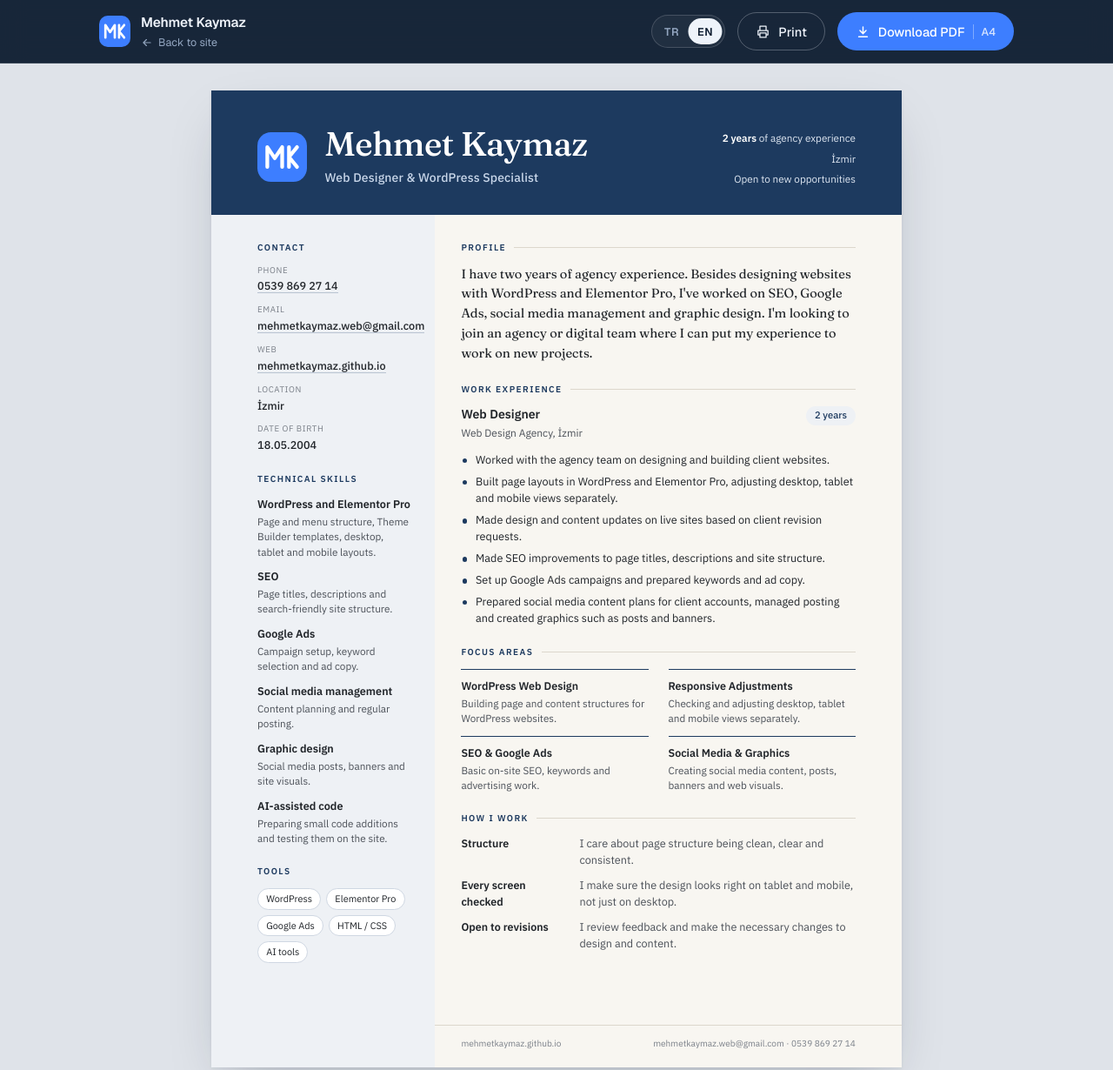
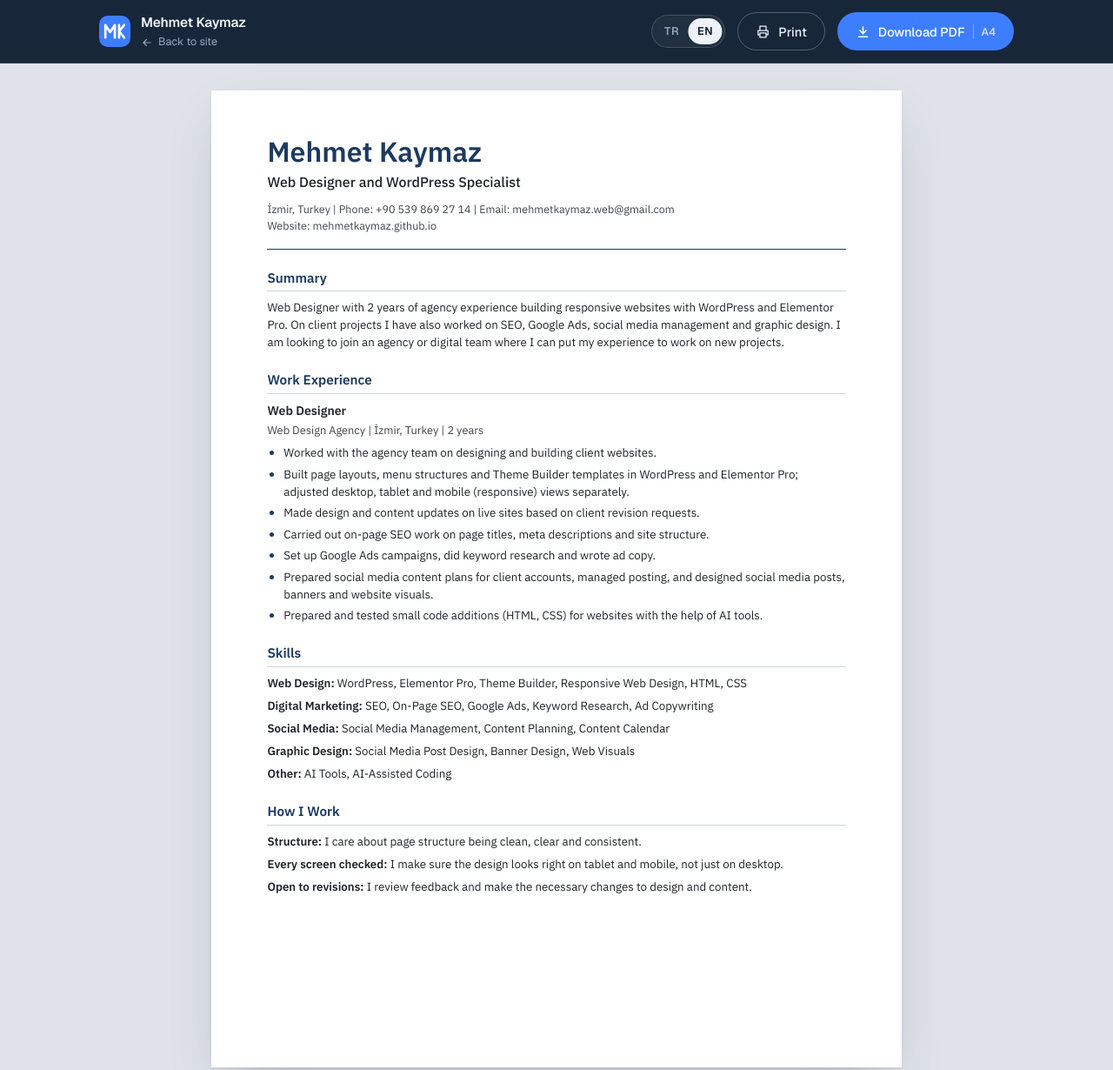
Before and after one commit to mehmetkaymaz/mehmetkaymaz.github.io, a plain HTML site: page en/cv/mehmet-kaymaz-cv.html in a window 1280 px wide. Shown: the top 1230 px of the page at 87% size. Drawn offline with nearby package versions, Linux system fonts and the light colour scheme.

Commit message:
İngilizce CV'yi ATS uyumlu hale getir
Co-Authored-By: Claude Opus 5.5 <noreply@anthropic.com>

```diff
--- a/en/cv/mehmet-kaymaz-cv.html
+++ b/en/cv/mehmet-kaymaz-cv.html
@@ -8,21 +8,24 @@
 <link rel="icon" href="../../img/logo.svg" type="image/svg+xml">
 <link rel="preconnect" href="https://fonts.googleapis.com">
 <link rel="preconnect" href="https://fonts.gstatic.com" crossorigin>
-<link href="https://fonts.googleapis.com/css2?family=Fraunces:opsz,wght@9..144,400;9..144,500;9..144,600&family=IBM+Plex+Sans:ital,wght@0,400;0,500;0,600;1,400&family=Geist:wght@400;500;600&display=swap" rel="stylesheet">
+<link href="https://fonts.googleapis.com/css2?family=IBM+Plex+Sans:ital,wght@0,400;0,500;0,600;1,400&family=Geist:wght@400;500;600&display=swap" rel="stylesheet">
 <style>
   /* ------------------------------------------------------------
-     Renk ve ölçü ayarları — tüm tasarım buradan yönetilir
+     ATS-FRIENDLY CV
+     - Single column: reading order in the PDF = visual order
+     - Standard section headings (Summary, Work Experience, Skills)
+     - No letter-spacing on headings (so ATS doesn't split words)
+     - Ligatures off (so "fi", "fl" etc. extract as plain letters)
+     - No images, tables, icons or columns; everything is plain text
      ------------------------------------------------------------ */
   :root {
-    --paper: #f8f6f1;      /* kırık beyaz kâğıt */
-    --ink: #1f2328;        /* metin */
-    --ink-soft: #4b5058;   /* ikincil metin */
-    --muted: #7b8089;      /* etiketler */
-    --rule: #dcd7cc;       /* ince çizgiler */
-    --accent: #1d3a5f;     /* koyu mavi vurgu (CV) */
-    --tint: #eef1f5;       /* yan sütun zemini */
+    --paper: #ffffff;
+    --ink: #1f2328;
+    --ink-soft: #3f444b;
+    --muted: #6b7079;
+    --rule: #cfd6df;
+    --accent: #1d3a5f;
 
-    /* üst çubuk — sitenin renkleri */
     --night: #0b1a2e;
     --snow: #eef3fa;
     --fog: #93a6c0;
@@ -30,28 +33,26 @@
     --blue-deep: #1f5bd6;
     --line-d: rgba(238, 243, 250, .14);
 
-    --serif: "Fraunces", Georgia, "Times New Roman", serif;
     --sans: "IBM Plex Sans", "Segoe UI", Arial, sans-serif;
     --ui: "Geist", "Segoe UI", Arial, sans-serif;
 
     --page-w: 210mm;
     --page-h: 297mm;
-    --pad-x: 14mm;
-    --aside-w: 68mm;
+    --pad-x: 17mm;
+    --pad-y: 14mm;
   }
 
   * { box-sizing: border-box; margin: 0; padding: 0; }
   html { background: #dfe3e9; }
   body {
-    font-family: var(--sans); font-size: 9.5pt; line-height: 1.52; color: var(--ink);
+    font-family: var(--sans); font-size: 10pt; line-height: 1.5; color: var(--ink);
+    font-variant-ligatures: none; font-feature-settings: "liga" 0, "clig" 0;
     -webkit-font-smoothing: antialiased; padding: 104px 0 64px;
   }
   a { color: inherit; text-decoration: none; }
   :focus-visible { outline: 2px solid var(--blue); outline-offset: 3px; border-radius: 6px; }
 
-  /* ------------------------------------------------------------
-     Üst çubuk (ekranda görünür, baskıda/PDF'te gizlenir)
-     ------------------------------------------------------------ */
+  /* Top bar (on screen only, hidden in print/PDF) */
   .bar {
     position: fixed; inset: 0 0 auto 0; z-index: 10;
     background: rgba(11, 26, 46, .94); color: var(--snow);
@@ -101,7 +102,7 @@
   .btn-pdf:hover svg { animation: nudge .5s ease; }
   @keyframes nudge { 50% { transform: translateY(2px); } }
 
-  /* Düzenleme araçları — yalnızca adresin sonuna ?duzenle eklenince görünür */
+  /* Edit tools — visible only with ?duzenle in the address */
   .edit-tools { display: none; align-items: center; gap: 10px; }
   body.can-edit .edit-tools { display: flex; }
   .edit-tools .status { font-size: 12.5px; color: var(--fog); }
@@ -110,128 +111,64 @@
   .edit-tools button[aria-pressed="true"] { background: var(--snow); color: var(--night); }
   body.editing .page [contenteditable="true"]:focus { outline: 1px dashed var(--accent); outline-offset: 2px; }
 
-  /* ------------------------------------------------------------
-     A4 sayfa
-     ------------------------------------------------------------ */
+  /* A4 page — single column */
   .page {
-    position: relative; width: var(--page-w); min-height: var(--page-h); margin: 0 auto;
-    background: linear-gradient(90deg, var(--tint) var(--aside-w), var(--paper) 0); box-shadow: 0 2px 4px rgba(11,26,46,.06), 0 24px 60px -20px rgba(11,26,46,.25);
-    display: grid; grid-template-rows: auto 1fr auto;
+    width: var(--page-w); min-height: var(--page-h); margin: 0 auto;
+    padding: var(--pad-y) var(--pad-x);
+    background: var(--paper);
+    box-shadow: 0 2px 4px rgba(11,26,46,.06), 0 24px 60px -20px rgba(11,26,46,.25);
   }
 
-  /* Üst bölüm: koyu mavi bant */
-  .masthead {
-    display: grid; grid-template-columns: 1fr auto; gap: 6mm; align-items: end;
-    padding: 11mm var(--pad-x) 8.5mm; background: var(--accent); color: #fff;
-  }
-  .masthead .who { display: flex; align-items: center; gap: 5.5mm; }
-  .masthead .mark { width: 15mm; height: 15mm; flex: none; }
-  .masthead h1 { font: 500 29pt/1 var(--serif); letter-spacing: -.015em; }
-  .masthead .role { margin-top: 2.6mm; font-size: 10.5pt; font-weight: 500; letter-spacing: .01em; color: #c9d7ea; }
-  .facts { list-style: none; display: grid; gap: 1.6mm; text-align: right; font-size: 8.8pt; color: #dfe7f2; }
-  .facts b { font-weight: 600; color: #fff; }
+  .head { padding-bottom: 4.5mm; border-bottom: 1.2pt solid var(--accent); }
+  .head h1 { font-size: 24pt; line-height: 1.1; font-weight: 600; color: var(--accent); }
+  .head .role { margin-top: 1.4mm; font-size: 12pt; font-weight: 500; color: var(--ink); }
+  .head .contact { margin-top: 2.6mm; font-size: 9.4pt; color: var(--ink-soft); }
+  .head .contact a { color: var(--ink-soft); }
 
-  /* İki sütun */
-  .body { display: grid; grid-template-columns: var(--aside-w) 1fr; }
-  aside { padding: 8mm 7mm 8mm var(--pad-x); }
-  main { padding: 8mm var(--pad-x) 6mm 8mm; }
-
-  /* Bölüm başlıkları */
-  .section + .section { margin-top: 6mm; }
+  .section { margin-top: 5.5mm; }
   .section h2 {
-    display: flex; align-items: center; gap: 2.4mm; margin-bottom: 3.4mm;
-    font: 600 7.6pt var(--sans); letter-spacing: .14em; color: var(--accent);
+    margin-bottom: 2.4mm; padding-bottom: 1mm; border-bottom: .5pt solid var(--rule);
+    font-size: 11.5pt; font-weight: 600; color: var(--accent);
     break-after: avoid; page-break-after: avoid;
   }
-  main .section h2::after { content: ""; flex: 1; border-top: .5pt solid var(--rule); }
 
-  /* Yan sütun */
-  .kv { display: grid; gap: 2.8mm; }
-  .kv dt { font-size: 7.3pt; letter-spacing: .06em; color: var(--muted); }
-  .kv dd { margin-top: .3mm; font-weight: 500; overflow-wrap: break-word; }
-  .kv a { border-bottom: .5pt solid #b8c3d1; }
-  .kv a:hover { border-color: var(--accent); }
+  .entry + .entry { margin-top: 4mm; }
+  .entry h3 { font-size: 10.6pt; font-weight: 600; }
+  .entry .meta { margin-top: .4mm; font-size: 9.6pt; color: var(--ink-soft); }
+  .entry ul { margin-top: 2mm; padding-left: 5mm; }
+  .entry li + li { margin-top: 1.2mm; }
+  .entry li::marker { color: var(--accent); }
 
-  .skill + .skill { margin-top: 2.8mm; }
-  .skill h3 { font-size: 9.5pt; font-weight: 600; }
-  .skill p { margin-top: .5mm; font-size: 8.8pt; line-height: 1.46; color: var(--ink-soft); }
+  .skills { list-style: none; display: grid; gap: 1.6mm; }
+  .skills b { font-weight: 600; }
 
-  .chips { display: flex; flex-wrap: wrap; gap: 1.6mm; list-style: none; }
-  .chips li { padding: .8mm 2.4mm; border-radius: 99px; background: #fff; border: .5pt solid #cfd7e2; font-size: 8.2pt; color: var(--ink); }
-
-  /* Ana alan */
-  .lede { font: 400 11pt/1.56 var(--serif); font-optical-sizing: auto; color: var(--ink); }
-
-  .job-head { display: flex; justify-content: space-between; align-items: baseline; gap: 4mm; }
-  .job-head h3 { font-size: 10.6pt; font-weight: 600; }
-  .job-head .co { margin-top: .4mm; font-size: 9pt; color: var(--ink-soft); }
-  .job-head .when {
-    flex: none; padding: .6mm 2.6mm; border-radius: 99px; background: var(--tint);
-    font-size: 8.4pt; font-weight: 500; color: var(--accent);
-  }
-  .tasks { list-style: none; margin-top: 3mm; }
-  .tasks li { position: relative; padding-left: 4.4mm; }
-  .tasks li + li { margin-top: 1.5mm; }
-  .tasks li::before {
-    content: ""; position: absolute; left: .3mm; top: .62em;
-    width: 1.5mm; height: 1.5mm; border-radius: 50%; background: var(--accent);
-  }
-
-  .areas { display: grid; grid-template-columns: 1fr 1fr; gap: 3mm 6mm; }
-  .areas div { padding-top: 2.4mm; border-top: .75pt solid var(--accent); }
-  .areas b { display: block; font-size: 9.4pt; font-weight: 600; }
-  .areas span { display: block; margin-top: .6mm; font-size: 8.8pt; line-height: 1.45; color: var(--ink-soft); }
-
-  .approach { list-style: none; display: grid; gap: 2.6mm; }
-  .approach li { display: grid; grid-template-columns: 32mm 1fr; gap: 4mm; }
-  .approach b { font-size: 9.4pt; font-weight: 600; }
-  .approach span { color: var(--ink-soft); }
-
-  .foot {
-    padding: 3.5mm var(--pad-x) 5mm 8mm; border-top: .5pt solid var(--rule); margin: 0 0 0 var(--aside-w);
-    display: flex; justify-content: space-between; font-size: 7.6pt; color: var(--muted);
-  }
-
-  /* Yer tutucular — doldurulmamış alanlar */
   .ph { color: #8a6d3b; background: #efe6d2; border-bottom: .75pt dashed #b89a5e; padding: 0 .35em; font-style: italic; font-weight: 400; }
 
-  /* ------------------------------------------------------------
-     Telefon / dar ekran
-     ------------------------------------------------------------ */
   @media screen and (max-width: 860px) {
     body { padding: 88px 0 24px; font-size: 15px; }
     .bar-in { height: 64px; padding: 0 16px; gap: 8px; }
     .back small, .btn-print, .btn-pdf .size { display: none; }
     .back b { font-size: 14.5px; }
     .btn { height: 40px; padding: 0 14px; font-size: 14px; }
-    .page { background: var(--paper); width: auto; min-height: 0; margin: 0 12px; box-shadow: 0 10px 30px -14px rgba(11,26,46,.3); }
-    .masthead { grid-template-columns: 1fr; padding: 28px 20px 22px; }
-    .masthead .mark { width: 44px; height: 44px; }
-    .masthead h1 { font-size: 30px; }
-    .facts { text-align: left; }
-    .body { grid-template-columns: 1fr; }
-    aside, main { padding: 24px 20px; }
-    aside { background: var(--tint); }
-    .areas { grid-template-columns: 1fr; }
-    .approach li { grid-template-columns: 1fr; gap: 2px; }
-    .foot { margin: 0; padding: 16px 20px 20px; flex-wrap: wrap; gap: 4px 12px; }
+    .page { width: auto; min-height: 0; margin: 0 12px; padding: 24px 20px; box-shadow: 0 10px 30px -14px rgba(11,26,46,.3); }
+    .head h1 { font-size: 28px; }
+    .head .role { font-size: 17px; }
+    .section h2 { font-size: 17px; }
+    .entry h3 { font-size: 16px; }
   }
   @media screen and (max-width: 400px) {
     .back span { display: none; }
   }
 
-  /* ------------------------------------------------------------
-     A4 baskı / PDF
-     ------------------------------------------------------------ */
-  @page { size: A4 portrait; margin: 0; }
+  @page { size: A4 portrait; margin: 14mm 0; }
+  @page :first { margin-top: 0; }
   @media print {
-    html, body { background: var(--paper); }
+    html, body { background: #fff; }
     body { padding: 0; }
-    html, body, .page { -webkit-print-color-adjust: exact; print-color-adjust: exact; }
     .no-print { display: none !important; }
-    .page { width: var(--page-w); height: var(--page-h); min-height: 0; margin: 0; box-shadow: none; overflow: hidden; }
-    .kv a { border-bottom: 0; }
-    .job, .skill, .areas div { break-inside: avoid; page-break-inside: avoid; }
+    .page { width: auto; min-height: 0; margin: 0; box-shadow: none; padding: var(--pad-y) var(--pad-x) 0; }
+    .entry, .skills li { break-inside: avoid; page-break-inside: avoid; }
+    .ph { background: none; border: 0; }
   }
   @media (prefers-reduced-motion: reduce) {
     .lang-switch::before, .btn-pdf:hover svg { transition: none; animation: none; }
@@ -267,131 +204,81 @@
 
 <article class="page" id="cv">
 
-  <header class="masthead">
-    <div class="who">
-      <img class="mark" src="../../img/logo.svg" alt="" width="57" height="57">
-      <div>
+  <header class="head">
     <h1>Mehmet Kaymaz</h1>
-        <p class="role">Web Designer &amp; WordPress Specialist</p>
-      </div>
-    </div>
-    <ul class="facts">
-      <li><b>2 years</b> of agency experience</li>
-      <li>İzmir</li>
-      <li>Open to new opportunities</li>
-    </ul>
+    <p class="role">Web Designer and WordPress Specialist</p>
+    <p class="contact">
+      İzmir, Turkey | Phone: <a href="tel:+905398692714">+90 539 869 27 14</a> | Email: <a href="mailto:mehmetkaymaz.web@gmail.com">mehmetkaymaz.web@gmail.com</a><br>
+      Website: <a href="https://mehmetkaymaz.github.io">mehmetkaymaz.github.io</a>
+    </p>
   </header>
 
-  <div class="body">
-
-    <!-- Yan sütun -->
-    <aside>
   <section class="section">
-        <h2>CONTACT</h2>
-        <dl class="kv">
-          <div><dt>PHONE</dt><dd><a href="tel:+905398692714">0539 869 27 14</a></dd></div>
-          <div><dt>EMAIL</dt><dd><a href="mailto:mehmetkaymaz.web@gmail.com">mehmetkaymaz.web@gmail.com</a></dd></div>
-          <div><dt>WEB</dt><dd><a href="https://mehmetkaymaz.github.io">mehmetkaymaz.github.io</a></dd></div>
-          <div><dt>LOCATION</dt><dd>İzmir</dd></div>
-          <div><dt>DATE OF BIRTH</dt><dd>18.05.2004</dd></div>
-        </dl>
+    <h2>Summary</h2>
+    <p>Web Designer with 2 years of agency experience building responsive websites with WordPress and Elementor Pro. On client projects I have also worked on SEO, Google Ads, social media management and graphic design. I am looking to join an agency or digital team where I can put my experience to work on new projects.</p>
   </section>
 
   <section class="section">
-        <h2>TECHNICAL SKILLS</h2>
-        <div class="skill">
-          <h3>WordPress and Elementor Pro</h3>
-          <p>Page and menu structure, Theme Builder templates, desktop, tablet and mobile layouts.</p>
-        </div>
-        <div class="skill">
-          <h3>SEO</h3>
-          <p>Page titles, descriptions and search-friendly site structure.</p>
-        </div>
-        <div class="skill">
-          <h3>Google Ads</h3>
-          <p>Campaign setup, keyword selection and ad copy.</p>
-        </div>
-        <div class="skill">
-          <h3>Social media management</h3>
-          <p>Content planning and regular posting.</p>
-        </div>
-        <div class="skill">
-          <h3>Graphic design</h3>
-          <p>Social media posts, banners and site visuals.</p>
-        </div>
-        <div class="skill">
-          <h3>AI-assisted code</h3>
-          <p>Preparing small code additions and testing them on the site.</p>
-        </div>
-      </section>
-
-      <section class="section">
-        <h2>TOOLS</h2>
-        <ul class="chips">
-          <li>WordPress</li><li>Elementor Pro</li><li>Google Ads</li><li>HTML / CSS</li><li>AI tools</li>
-        </ul>
-      </section>
-    </aside>
-
-    <!-- Ana alan -->
-    <main>
-      <section class="section">
-        <h2>PROFILE</h2>
-        <p class="lede">I have two years of agency experience. Besides designing websites with WordPress and Elementor Pro, I've worked on SEO, Google Ads, social media management and graphic design. I'm looking to join an agency or digital team where I can put my experience to work on new projects.</p>
-      </section>
-
-      <section class="section">
-        <h2>WORK EXPERIENCE</h2>
-        <div class="job">
-          <div class="job-head">
-            <div><h3>Web Designer</h3><p class="co">Web Design Agency, İzmir</p></div>
-            <span class="when">2 years</span>
-          </div>
-          <ul class="tasks">
+    <h2>Work Experience</h2>
+    <div class="entry">
+      <h3>Web Designer</h3>
+      <p class="meta">Web Design Agency | İzmir, Turkey | 2 years</p>
+      <ul>
         <li>Worked with the agency team on designing and building client websites.</li>
-            <li>Built page layouts in WordPress and Elementor Pro, adjusting desktop, tablet and mobile views separately.</li>
+        <li>Built page layouts, menu structures and Theme Builder templates in WordPress and Elementor Pro; adjusted desktop, tablet and mobile (responsive) views separately.</li>
         <li>Made design and content updates on live sites based on client revision requests.</li>
-            <li>Made SEO improvements to page titles, descriptions and site structure.</li>
-            <li>Set up Google Ads campaigns and prepared keywords and ad copy.</li>
-            <li>Prepared social media content plans for client accounts, managed posting and created graphics such as posts and banners.</li>
+        <li>Carried out on-page SEO work on page titles, meta descriptions and site structure.</li>
+        <li>Set up Google Ads campaigns, did keyword research and wrote ad copy.</li>
+        <li>Prepared social media content plans for client accounts, managed posting, and designed social media posts, banners and website visuals.</li>
+        <li>Prepared and tested small code additions (HTML, CSS) for websites with the help of AI tools.</li>
       </ul>
     </div>
   </section>
 
+  <!-- EDUCATION: add when details are available (school, programme, city, years).
   <section class="section">
-        <h2>FOCUS AREAS</h2>
-        <div class="areas">
-          <div><b>WordPress Web Design</b><span>Building page and content structures for WordPress websites.</span></div>
-          <div><b>Responsive Adjustments</b><span>Checking and adjusting desktop, tablet and mobile views separately.</span></div>
-          <div><b>SEO &amp; Google Ads</b><span>Basic on-site SEO, keywords and advertising work.</span></div>
-          <div><b>Social Media &amp; Graphics</b><span>Creating social media content, posts, banners and web visuals.</span></div>
+    <h2>Education</h2>
+    <div class="entry">
+      <h3>Programme</h3>
+      <p class="meta">School | City | Start year – Graduation year</p>
     </div>
   </section>
+  -->
 
   <section class="section">
-        <h2>HOW I WORK</h2>
-        <ul class="approach">
-          <li><b>Structure</b><span>I care about page structure being clean, clear and consistent.</span></li>
-          <li><b>Every screen checked</b><span>I make sure the design looks right on tablet and mobile, not just on desktop.</span></li>
-          <li><b>Open to revisions</b><span>I review feedback and make the necessary changes to design and content.</span></li>
+    <h2>Skills</h2>
+    <ul class="skills">
+      <li><b>Web Design:</b> WordPress, Elementor Pro, Theme Builder, Responsive Web Design, HTML, CSS</li>
+      <li><b>Digital Marketing:</b> SEO, On-Page SEO, Google Ads, Keyword Research, Ad Copywriting</li>
+      <li><b>Social Media:</b> Social Media Management, Content Planning, Content Calendar</li>
+      <li><b>Graphic Design:</b> Social Media Post Design, Banner Design, Web Visuals</li>
+      <li><b>Other:</b> AI Tools, AI-Assisted Coding</li>
     </ul>
   </section>
 
-      <!-- SEÇİLMİŞ PROJELER: projeler hazır olunca buraya eklenecek.
+  <!-- LANGUAGES: add when the English level is known.
   <section class="section">
-        <h2>SEÇİLMİŞ PROJELER</h2>
-        ...
+    <h2>Languages</h2>
+    <ul class="skills">
+      <li>Turkish: Native</li>
+      <li>English: Level</li>
+    </ul>
   </section>
   -->
-    </main>
 
-  </div>
+  <section class="section">
+    <h2>How I Work</h2>
+    <ul class="skills">
+      <li><b>Structure:</b> I care about page structure being clean, clear and consistent.</li>
+      <li><b>Every screen checked:</b> I make sure the design looks right on tablet and mobile, not just on desktop.</li>
+      <li><b>Open to revisions:</b> I review feedback and make the necessary changes to design and content.</li>
+    </ul>
+  </section>
 
-  <p class="foot"><span>mehmetkaymaz.github.io</span><span>mehmetkaymaz.web@gmail.com · 0539 869 27 14</span></p>
 </article>
 
 <script>
-  // Düzenleme araçları yalnızca adres ?duzenle ile açılınca görünür .
+  // Edit tools appear only when the address ends with ?duzenle (e.g. mehmet-kaymaz-cv.html?duzenle).
   const cv = document.getElementById('cv');
   const status = document.getElementById('status');
   const editBtn = document.getElementById('editBtn');
@@ -410,7 +297,7 @@
     editBtn.setAttribute('aria-pressed', String(on));
     editBtn.textContent = on ? 'Finish editing' : 'Edit text';
     document.body.classList.toggle('editing', on);
-    cv.querySelectorAll('h1, .role, p, li, h3, dd, b, span').forEach(el => {
+    cv.querySelectorAll('h1, .role, p, li, h3, b, span').forEach(el => {
       el.contentEditable = on ? 'true' : 'false';
     });
   });
```
Also changed, not shown: 1 other file. Lines whose indentation alone changed are shown as unchanged.
